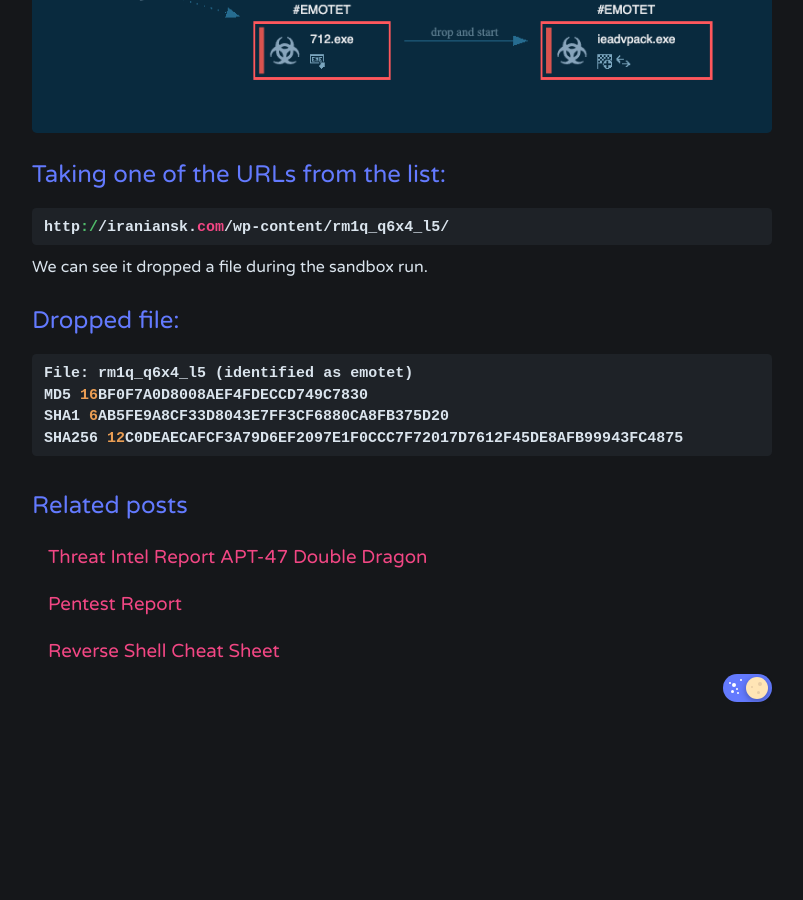
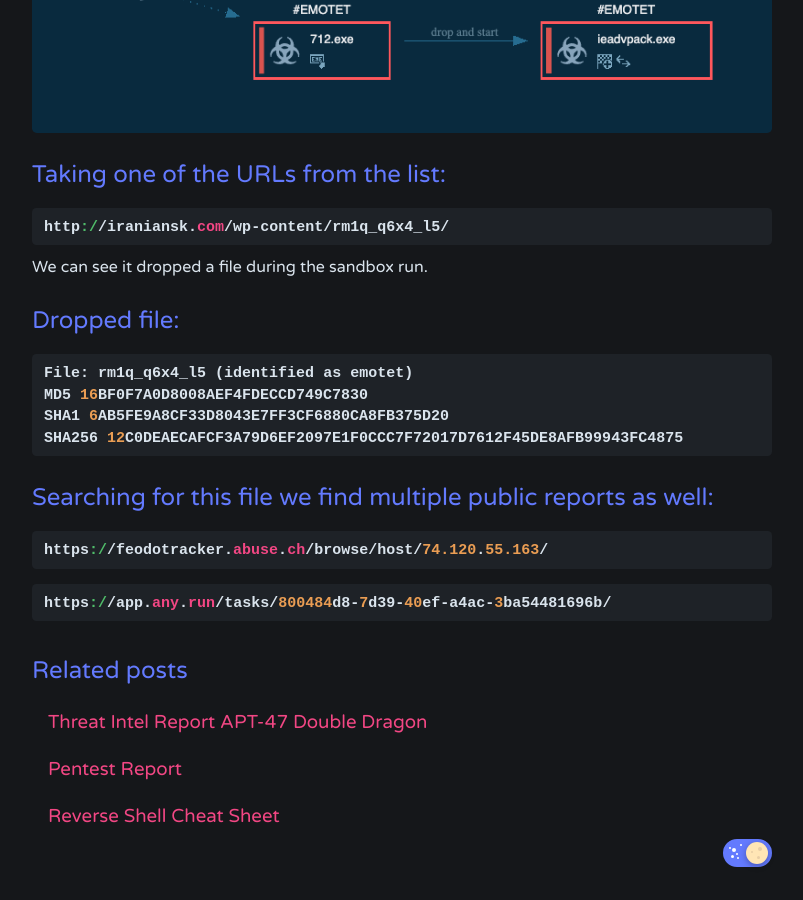
Before and after one commit to Rayferrufino/Rayferrufino.github.io, a Jekyll site: the page built from _posts/2020-12-27-Threat Hunting Report.md, in a window 1280 px wide and 900 px high, scrolled down 5763 px. Shown: the whole window, without its empty margins (238-1041 px from the left). Built offline with Jekyll 4.4.1, drawn with Linux system fonts in a browser that asks for light colours; comment, search, counter and statistics services are not loaded; before the commit the page ends 6498 px from its top, so only the background shows below that.

Commit message:
Update 2020-12-27-Threat Hunting Report.md

````diff
--- a/_posts/2020-12-27-Threat Hunting Report.md
+++ b/_posts/2020-12-27-Threat Hunting Report.md
@@ -109,3 +109,12 @@ MD5 16BF0F7A0D8008AEF4FDECCD749C7830
 SHA1 6AB5FE9A8CF33D8043E7FF3CF6880CA8FB375D20
 SHA256 12C0DEAECAFCF3A79D6EF2097E1F0CCC7F72017D7612F45DE8AFB99943FC4875
 ```
+## Searching for this file we find multiple public reports as well:
+
+```ruby
+https://feodotracker.abuse.ch/browse/host/74.120.55.163/
+```
+
+```ruby
+https://app.any.run/tasks/800484d8-7d39-40ef-a4ac-3ba54481696b/
+```
````
